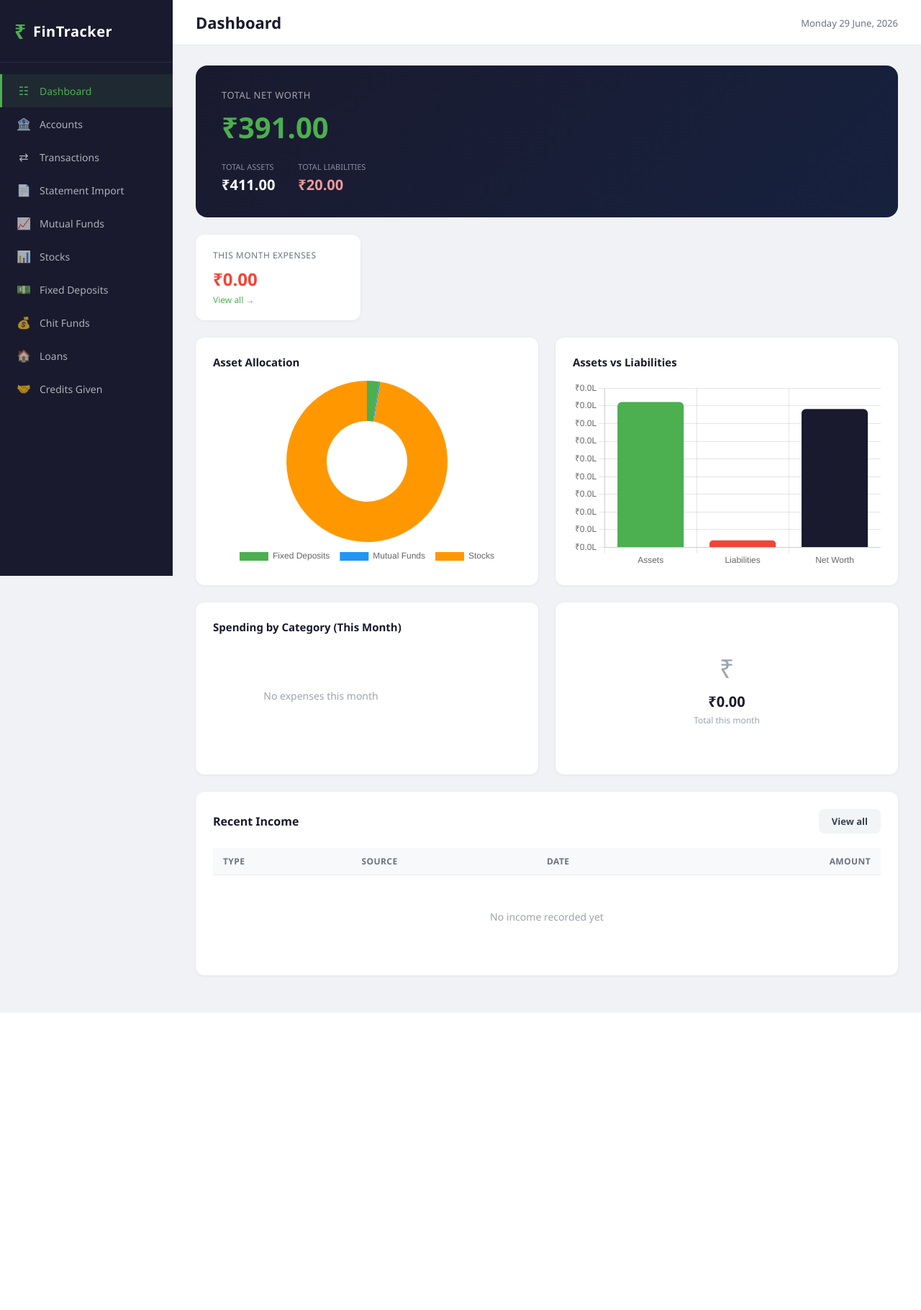
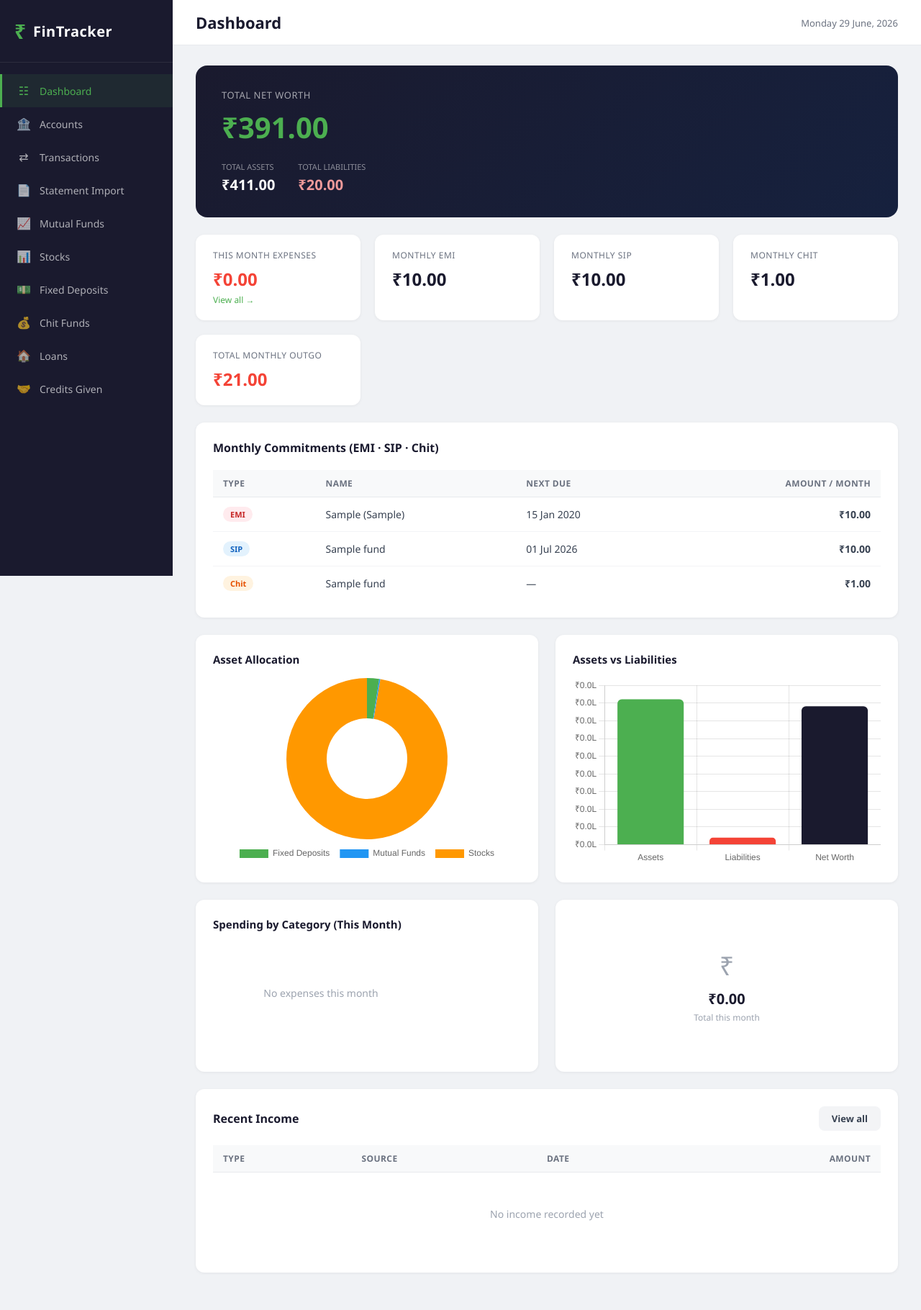
Before and after one commit to jinsphilip/PersonalFinance, a Flask app: page / in a window 1280 px wide. Shown: the whole page at 72% size. Before the commit the page ends 1407 px from the top, so only its background shows below. Run offline with Flask 3, Linux system fonts and the light colour scheme; data comes from the database, SQL or seed files in the repository; tables that the repository leaves empty hold one stand-in row (values such as "Sample post"); data that the repository does not hold is empty.

Commit message:
Dashboard: show monthly EMI / SIP / Chit commitments
Dashboard API returns monthly_commitments: per-type totals (loan EMIs, active
mutual-fund SIPs normalised to monthly, chit contributions), a combined total,
and an itemised list with next-due dates. Dashboard shows four commitment cards
(EMI/SIP/Chit/Total) plus a 'Monthly Commitments' table.

Co-Authored-By: Claude Opus 4.8 <noreply@anthropic.com>
Claude-Session: https://claude.ai/code/session_01KBoawQVtv6jFS8xAM3fnny

```diff
--- a/app.py
+++ b/app.py
@@ -291,6 +291,21 @@ def api_dashboard():
         label = t.category.display_name if t.category else t.category_code
         expense_by_category[label] = round(expense_by_category.get(label, 0) + float(t.amount), 2)
 
+    # Recurring monthly commitments: loan EMIs, active SIPs, chit contributions.
+    emi_items = [{'type': 'EMI', 'name': f"{l.lender} ({l.loan_type})",
+                  'amount': l.emi_amount, 'due': l.next_due_date}
+                 for l in Loan.query.all() if l.emi_amount]
+    sip_items = [{'type': 'SIP', 'name': f.fund_name,
+                  'amount': f._monthly_sip(), 'due': f._next_sip_date()}
+                 for f in MutualFund.query.all() if f._monthly_sip() > 0]
+    chit_items = [{'type': 'Chit', 'name': c.chit_name,
+                   'amount': c.monthly_contribution, 'due': None}
+                  for c in ChitFund.query.all()
+                  if c.monthly_contribution and c.auction_status != 'completed']
+    emi_total = round(sum(i['amount'] for i in emi_items), 2)
+    sip_total = round(sum(i['amount'] for i in sip_items), 2)
+    chit_total = round(sum(i['amount'] for i in chit_items), 2)
+
     return jsonify({
         'net_worth': round(net_worth, 2),
         'total_assets': round(total_assets, 2),
@@ -309,6 +324,12 @@ def api_dashboard():
         'recent_income': recent_income,
         'monthly_expenses': round(monthly_expenses, 2),
         'expense_by_category': expense_by_category,
+        'monthly_commitments': {
+            'emi': emi_total, 'sip': sip_total, 'chit': chit_total,
+            'total': round(emi_total + sip_total + chit_total, 2),
+            'items': sorted(emi_items + sip_items + chit_items,
+                            key=lambda i: i['amount'], reverse=True),
+        },
     })
 
 
--- a/templates/dashboard.html
+++ b/templates/dashboard.html
@@ -25,6 +25,36 @@
     <div class="card-label">This Month Expenses</div>
     <div class="card-value red" id="monthlyExp">—</div>
     <div class="card-sub"><a href="/expenses" style="color:#4CAF50;text-decoration:none;font-size:12px;">View all →</a></div>
+  </div>
+  <div class="card">
+    <div class="card-label">Monthly EMI</div>
+    <div class="card-value" id="cmEmi">—</div>
+  </div>
+  <div class="card">
+    <div class="card-label">Monthly SIP</div>
+    <div class="card-value" id="cmSip">—</div>
+  </div>
+  <div class="card">
+    <div class="card-label">Monthly Chit</div>
+    <div class="card-value" id="cmChit">—</div>
+  </div>
+  <div class="card">
+    <div class="card-label">Total Monthly Outgo</div>
+    <div class="card-value red" id="cmTotal">—</div>
+  </div>
+</div>
+
+<div class="section">
+  <div class="section-header">
+    <span class="section-title">Monthly Commitments (EMI · SIP · Chit)</span>
+  </div>
+  <div class="table-wrap">
+    <table>
+      <thead><tr>
+        <th>Type</th><th>Name</th><th>Next Due</th><th style="text-align:right">Amount / month</th>
+      </tr></thead>
+      <tbody id="commitBody"></tbody>
+    </table>
   </div>
 </div>
 
@@ -80,6 +110,26 @@ async function loadDashboard() {
   document.getElementById('nwLiabilities').textContent = fmt(d.total_liabilities);
   document.getElementById('monthlyExp').textContent = fmt(d.monthly_expenses);
   document.getElementById('expTotal').textContent = fmt(d.monthly_expenses);
+
+  // Monthly commitments (EMI / SIP / Chit)
+  const cm = d.monthly_commitments || { emi: 0, sip: 0, chit: 0, total: 0, items: [] };
+  document.getElementById('cmEmi').textContent = fmt(cm.emi);
+  document.getElementById('cmSip').textContent = fmt(cm.sip);
+  document.getElementById('cmChit').textContent = fmt(cm.chit);
+  document.getElementById('cmTotal').textContent = fmt(cm.total);
+  const CM_BADGE = { EMI: 'badge-red', SIP: 'badge-blue', Chit: 'badge-orange' };
+  const cb = document.getElementById('commitBody');
+  if (!cm.items.length) {
+    cb.innerHTML = '<tr><td colspan="4" class="empty">No recurring commitments recorded</td></tr>';
+  } else {
+    cb.innerHTML = cm.items.map(i => `
+      <tr>
+        <td><span class="badge ${CM_BADGE[i.type] || 'badge-gray'}">${esc(i.type)}</span></td>
+        <td>${esc(i.name)}</td>
+        <td>${i.due ? fmtDate(i.due) : '—'}</td>
+        <td style="text-align:right;font-weight:600">${fmt(i.amount)}</td>
+      </tr>`).join('');
+  }
 
   // Recent income table first, so chart issues never blank the data.
   const body = document.getElementById('incomeBody');
```
